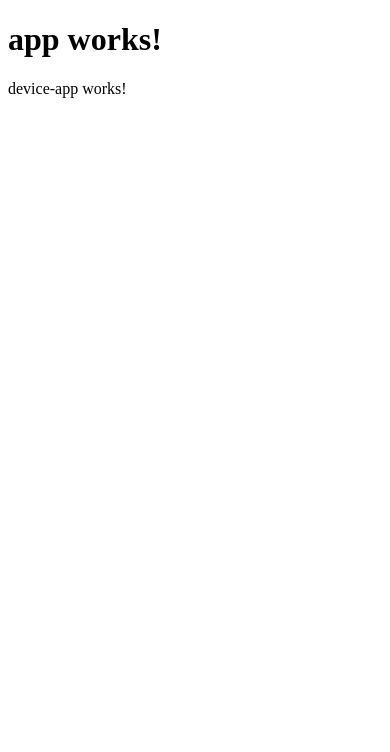
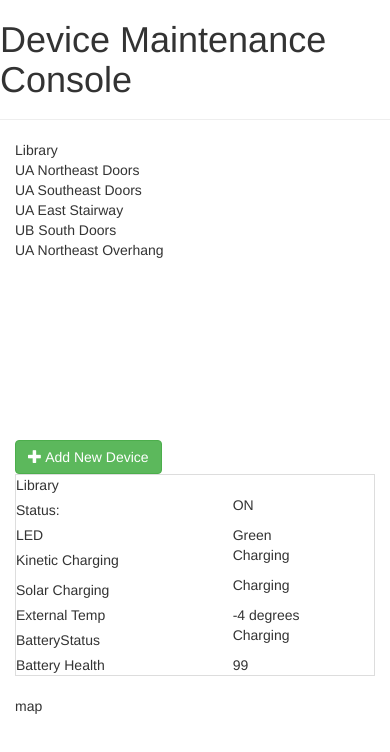
Before and after one commit to jipson7/hci-console-mockup, an Angular app: page / in a window 390 px wide. Shown: the top 752 px of the page. Built offline with nearby package versions, Linux system fonts and the light colour scheme.

Commit message:
Wireup basic functionality

```diff
--- a/angular-cli.json
+++ b/angular-cli.json
@@ -18,7 +18,8 @@
       "prefix": "app",
       "mobile": false,
       "styles": [
-        "styles.css"
+        "styles.css",
+        "../node_modules/bootstrap/dist/css/bootstrap.min.css"
       ],
       "scripts": [],
       "environments": {
--- a/package.json
+++ b/package.json
@@ -20,7 +20,9 @@
     "@angular/platform-browser": "2.2.1",
     "@angular/platform-browser-dynamic": "2.2.1",
     "@angular/router": "3.2.1",
+    "bootstrap": "^3.3.7",
     "core-js": "^2.4.1",
+    "ng2-bootstrap": "^1.1.16",
     "rxjs": "5.0.0-beta.12",
     "ts-helpers": "^1.1.1",
     "zone.js": "^0.6.23"
--- a/src/app/app.component.html
+++ b/src/app/app.component.html
@@ -2,4 +2,5 @@
   {{title}}
 </h1>
 
+<hr>
 <app-device-app></app-device-app>
--- a/src/app/app.component.ts
+++ b/src/app/app.component.ts
@@ -6,5 +6,5 @@ import { Component } from '@angular/core';
   styleUrls: ['./app.component.css']
 })
 export class AppComponent {
-  title = 'app works!';
+  title = 'Device Maintenance Console';
 }
--- a/src/app/app.module.ts
+++ b/src/app/app.module.ts
@@ -5,11 +5,13 @@ import { HttpModule } from '@angular/http';
 
 import { AppComponent } from './app.component';
 import { DeviceAppComponent } from './device-app/device-app.component';
+import { IsChargingComponent } from './is-charging/is-charging.component';
 
 @NgModule({
   declarations: [
     AppComponent,
-    DeviceAppComponent
+    DeviceAppComponent,
+    IsChargingComponent
   ],
   imports: [
     BrowserModule,
--- a/src/app/device-app/device-app.component.html
+++ b/src/app/device-app/device-app.component.html
@@ -1,3 +1,59 @@
-<p>
-  device-app works!
-</p>
+<div class="col-sm-4">
+    <div style="height:300px;overflow:auto;">
+        <table class='table table-hover table-condensed'>
+          <tr *ngFor="let device of devices">
+            <td (click)='selectDevice(device)'>{{device.name}}</td>
+          </tr>
+        </table>
+    </div>
+    <button class='btn btn-success'>
+        <span class="glyphicon glyphicon-plus"></span>
+        Add New Device
+    </button>
+</div>
+<div class="col-sm-4">
+    <table class="table table-bordered">
+        <tr>
+            <td colspan='2'>{{selectedDevice.name}}</td>
+        </tr>
+        <tr>
+            <td>Status: </td>
+            <td>
+                <p *ngIf="selectedDevice.functional">ON</p>
+                <p *ngIf="!selectedDevice.functional">OFF</p>
+            </td>
+        </tr>
+        <tr>
+            <td>LED</td>
+            <td>{{selectedDevice.led}}</td>
+        </tr>
+        <tr>
+            <td>Kinetic Charging</td>
+            <td>
+                <is-charging charging="selectedDevice.kineticCharging"></is-charging>
+            </td>
+        </tr>
+        <tr>
+            <td>Solar Charging</td>
+            <td>
+                <is-charging charging="selectedDevice.solarCharging"></is-charging>
+            </td>
+        </tr>
+        <tr>
+            <td>External Temp</td>
+            <td>{{selectedDevice.externalTemp}} degrees</td>
+        </tr>
+        <tr>
+            <td>BatteryStatus</td>
+            <td><is-charging charging="!selectedDevice.batteryDischarging"></is-charging>
+        </tr>
+        <tr>
+            <td>Battery Health</td>
+            <td>{{selectedDevice.batteryHealth}}</td>
+        </tr>
+
+    </table>
+</div>
+<div class="col-sm-4">
+map
+</div>
--- a/src/app/device-app/device-app.component.ts
+++ b/src/app/device-app/device-app.component.ts
@@ -1,15 +1,27 @@
 import { Component, OnInit } from '@angular/core';
+import { DeviceService } from '../device.service';
+import { Device } from '../device';
 
 @Component({
   selector: 'app-device-app',
   templateUrl: './device-app.component.html',
-  styleUrls: ['./device-app.component.css']
+  styleUrls: ['./device-app.component.css'],
+  providers: [DeviceService]
 })
 export class DeviceAppComponent implements OnInit {
 
-  constructor() { }
+  constructor(private deviceService: DeviceService) { }
+
+  devices: Device[] = [];
+  selectedDevice: Device;
 
   ngOnInit() {
+      this.devices = this.deviceService.getAllDevices();
+      this.selectedDevice = this.devices[0];
+  }
+
+  selectDevice(device: Device) {
+      this.selectedDevice = device;
   }
 
 }
--- a/src/app/device.service.ts
+++ b/src/app/device.service.ts
@@ -1,14 +1,112 @@
 import { Injectable } from '@angular/core';
+import { Device } from './device';
 
 @Injectable()
 export class DeviceService {
 
 
-  constructor() { }
+  constructor() {
+      this.devices.push(this.device1);
+      this.devices.push(this.device2);
+      this.devices.push(this.device3);
+      this.devices.push(this.device4);
+      this.devices.push(this.device5);
+      this.devices.push(this.device6);
+  }
+
+  device1 = new Device({
+      id: 1,
+      name: "Library",
+      functional: true,
+      led: "Green",
+      kineticCharging: true,
+      solarCharging: false,
+      externalTemp: -4,
+      batteryDischarging: true,
+      batteryHealth: 99,
+      latitude: 0,
+      longitude: 0,
+      locationDescription: "Area in front of the library"
+  });
+
+  device2 = new Device({
+      id: 2,
+      name: "UA Northeast Doors",
+      functional: true,
+      led: "Yellow",
+      kineticCharging: true,
+      solarCharging: true,
+      externalTemp: 10,
+      batteryDischarging: true,
+      batteryHealth: 99,
+      latitude: 0,
+      longitude: 0,
+      locationDescription: "Northeast Doors of UA"
+  });
+
+  device3 = new Device({
+      id: 3,
+      name: "UA Southeast Doors",
+      functional: false,
+      led: "Red",
+      kineticCharging: true,
+      solarCharging: false,
+      externalTemp: -6,
+      batteryDischarging: true,
+      batteryHealth: 99,
+      latitude: 0,
+      longitude: 0,
+      locationDescription: "Southeast doors of UA"
+  });
+
+  device4 = new Device({
+      id: 4,
+      name: "UA East Stairway",
+      functional: true,
+      led: "Green",
+      kineticCharging: false,
+      solarCharging: true,
+      externalTemp: -4,
+      batteryDischarging: true,
+      batteryHealth: 80,
+      latitude: 0,
+      longitude: 0,
+      locationDescription: "Stairs on the east side of UA"
+  });
+
+  device5 = new Device({
+      id: 5,
+      name: "UB South Doors",
+      functional: true,
+      led: "Yellow",
+      kineticCharging: true,
+      solarCharging: true,
+      externalTemp: 7,
+      batteryDischarging: true,
+      batteryHealth: 51,
+      latitude: 0,
+      longitude: 0,
+      locationDescription: "South doors of UB"
+  });
+
+  device6 = new Device({
+      id: 6,
+      name: "UA Northeast Overhang",
+      functional: true,
+      led: "Green",
+      kineticCharging: false,
+      solarCharging: true,
+      externalTemp: 4,
+      batteryDischarging: true,
+      batteryHealth: 88,
+      latitude: 0,
+      longitude: 0,
+      locationDescription: "Overhang outside of the UA Northeast Entrance."
+    });
 
   devices: Device[] = [];
 
-  lastId: number = 0;
+  lastId: number = 1000;
 
   addDevice(device: Device): DeviceService {
     if (!device.id) {
@@ -18,7 +116,7 @@ export class DeviceService {
     return this;
   }
 
-  getAllDevices(): Devices[] {
+  getAllDevices(): Device[] {
 	return this.devices;
   }
 
--- /dev/null
+++ b/src/app/is-charging/is-charging.component.html
@@ -0,0 +1,7 @@
+<p *ngIf="charging">
+    Charging
+</p>
+
+<p *ngIf="!charging">
+    Discharging
+</p>
--- /dev/null
+++ b/src/app/is-charging/is-charging.component.ts
@@ -0,0 +1,16 @@
+import { Component, OnInit, Input } from '@angular/core';
+
+@Component({
+  selector: 'is-charging',
+  templateUrl: './is-charging.component.html',
+  styleUrls: ['./is-charging.component.css']
+})
+export class IsChargingComponent implements OnInit {
+  @Input('charging') charging: boolean;
+
+  constructor() { }
+
+  ngOnInit() {
+  }
+
+}
```
Also changed, not shown: src/app/is-charging/is-charging.component.css (added), 1 other file (tests, documents, lock files or other folders).
